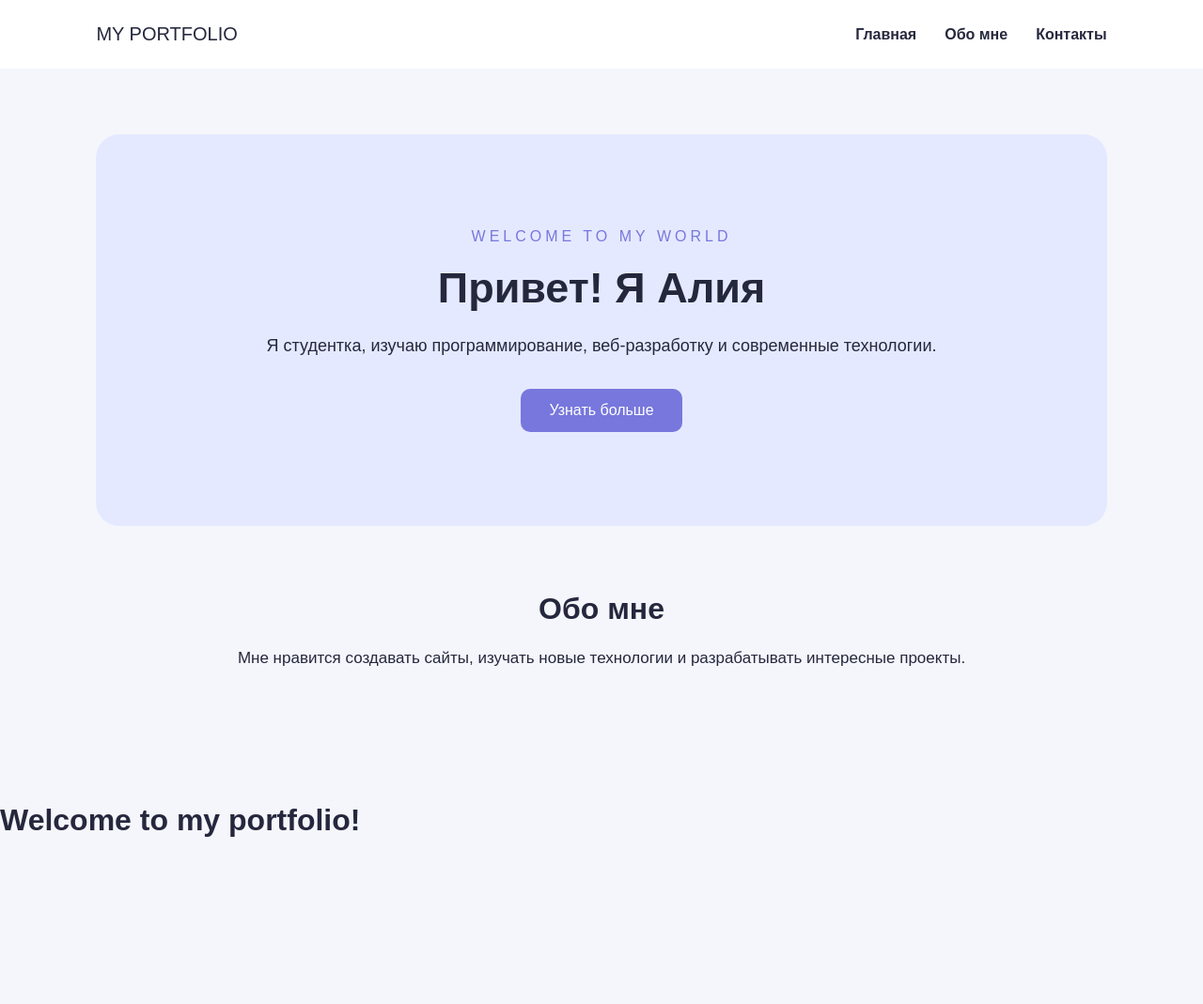
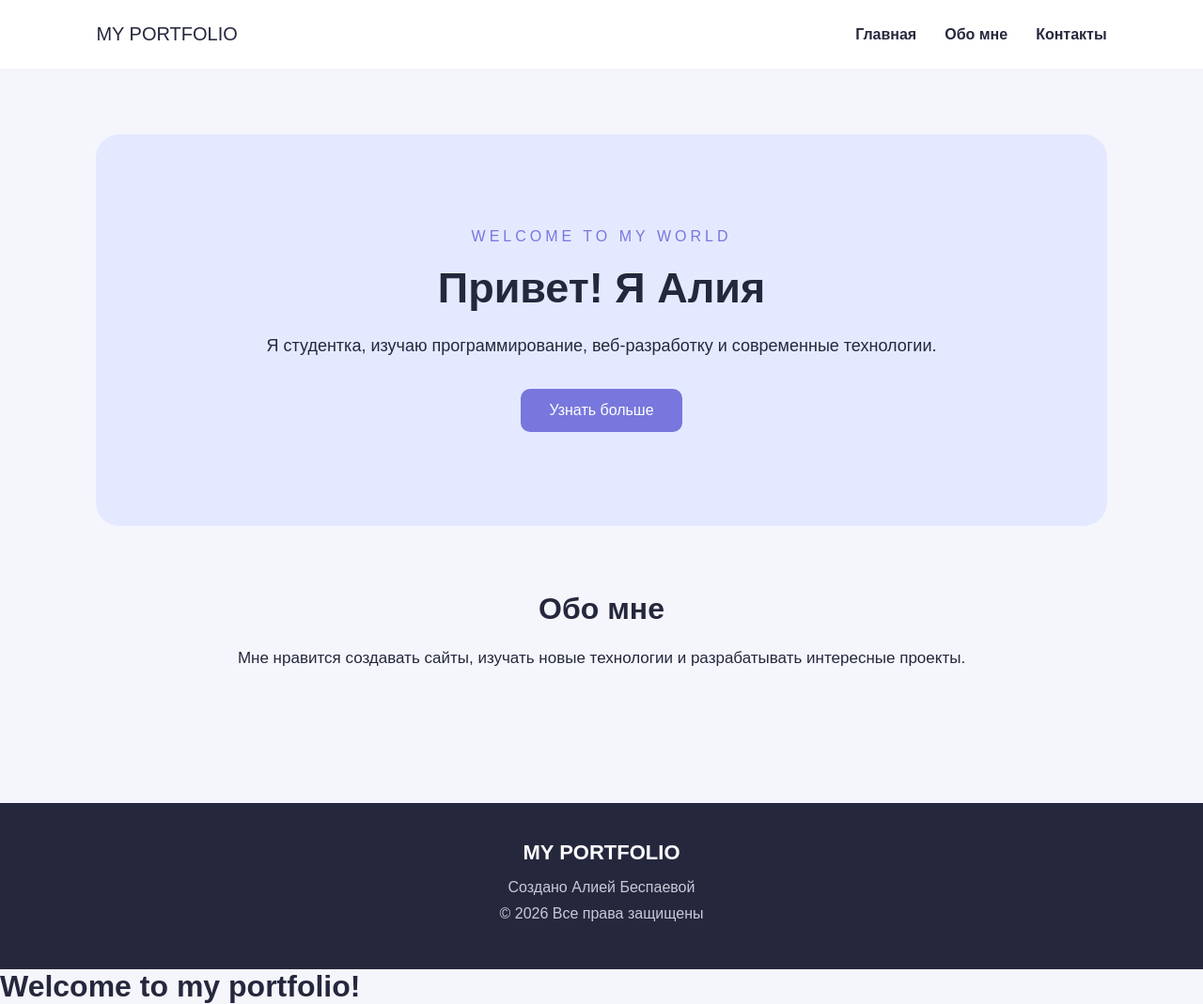
Before and after one commit to aliabespaeva22-gif/bebebe, a plain HTML site: page index.html in a window 1280 px wide. Shown: the whole page at 94% size. Before the commit the page ends 892 px from the top, so only its background shows below. Drawn offline with Linux system fonts and the light colour scheme; a web font is replaced by a local one.

Commit message:
feat: добавить футер сайта
Добавить контактный раздел и информацию об авторских правах в нижней части страницы.

```diff
--- a/assets/css/style.css
+++ b/assets/css/style.css
@@ -96,3 +96,19 @@ body {
     font-size: 17px;
     line-height: 1.7;
 }
+.footer {
+    text-align: center;
+    background-color: #25283d;
+    color: white;
+    padding: 40px 20px;
+}
+
+.footer h3 {
+    font-size: 22px;
+    margin-bottom: 15px;
+}
+
+.footer p {
+    margin: 10px 0;
+    color: #c8c9d8;
+}
--- a/index.html
+++ b/index.html
@@ -45,6 +45,15 @@
     </section>
 
 </main>
+<footer id="contacts" class="footer">
+
+    <h3>MY PORTFOLIO</h3>
+
+    <p>Создано Алией Беспаевой</p>
+
+    <p>© 2026 Все права защищены</p>
+
+</footer>
     <h1>Welcome to my portfolio!</h1>
 <script src="assets/js/main.js"></script>
 </body>
```
